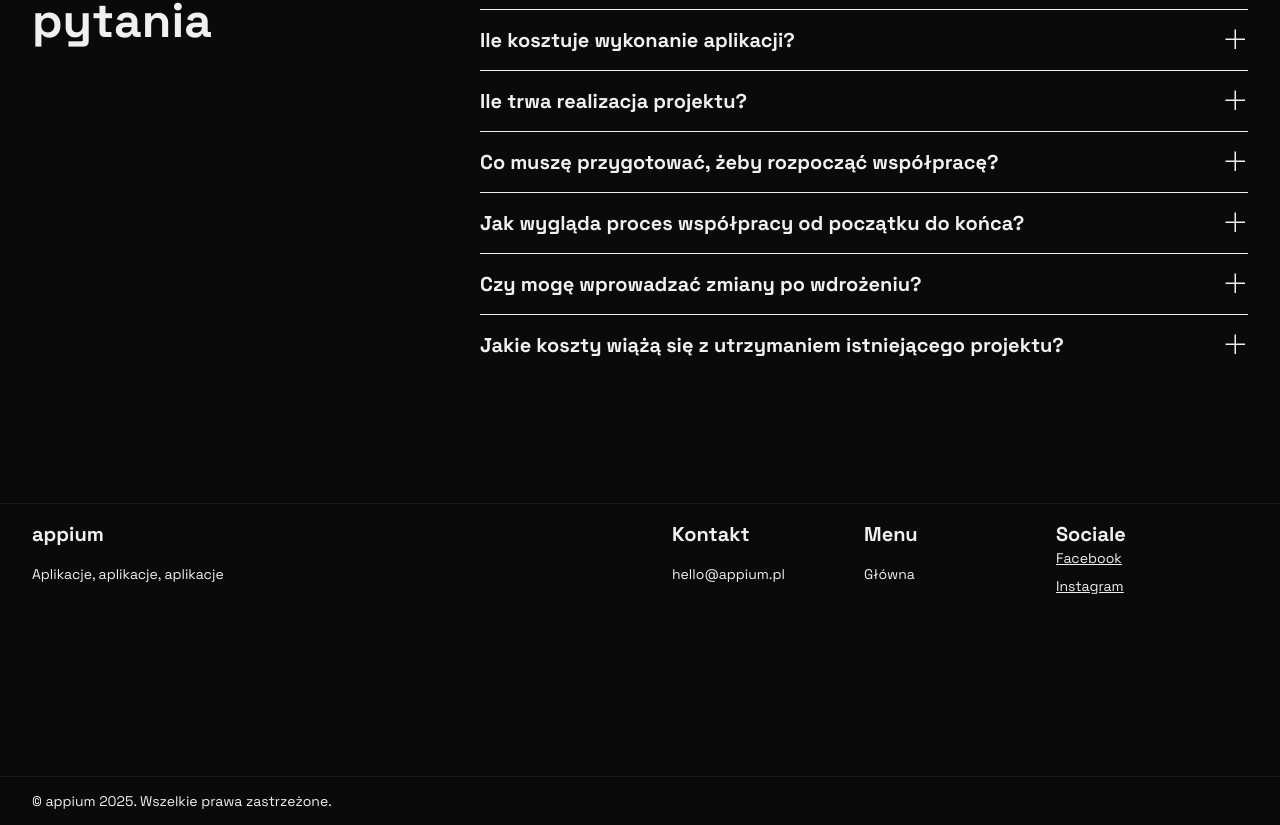
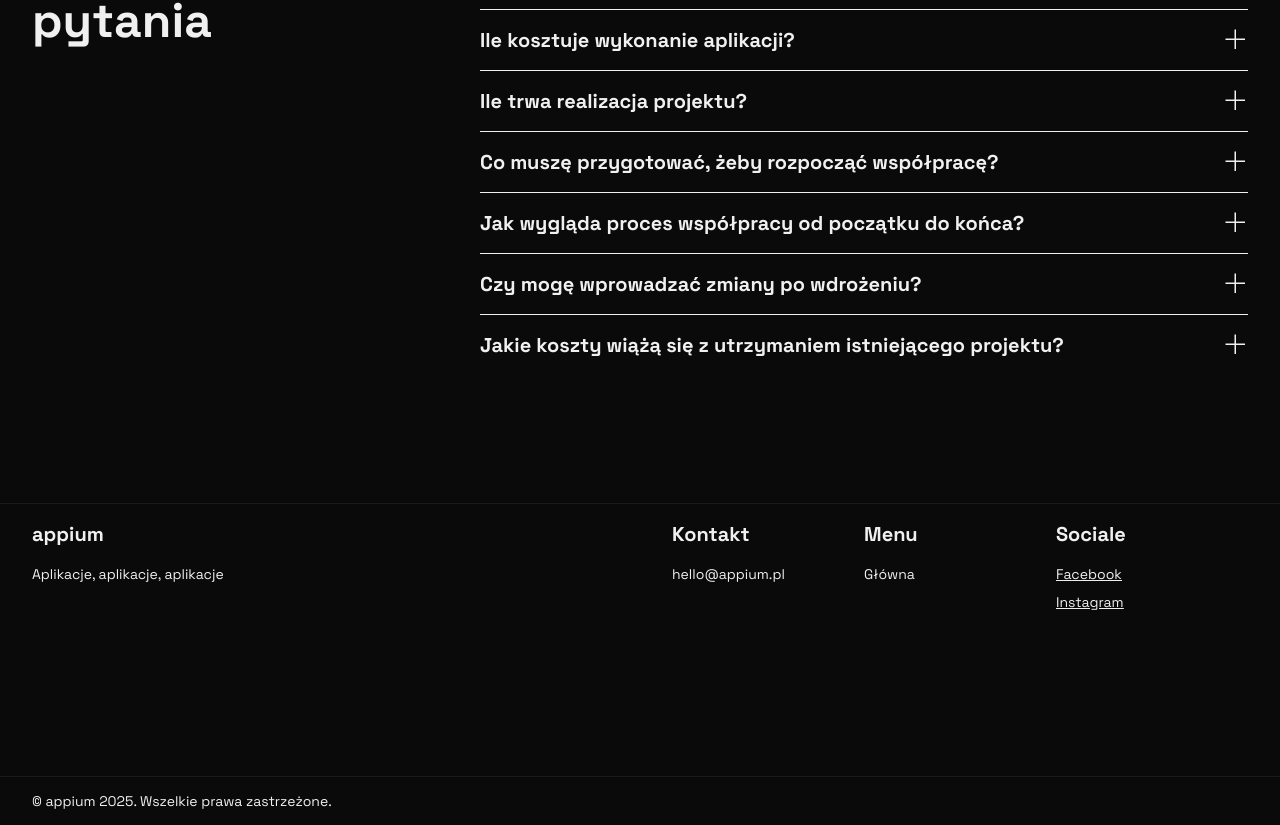
Before and after one commit to gmimjz/appium, a Next.js app: page / in a window 1280 px wide. Shown: the part 3249-4074 px from the top of the page. Built offline with nearby package versions, Linux system fonts and the light colour scheme.

Commit message:
fix gap in socials

```diff
--- a/src/app/(components)/Footer.tsx
+++ b/src/app/(components)/Footer.tsx
@@ -28,7 +28,7 @@ export const Footer = () => {
                   <p>Główna</p>
                 </div>
               </div>
-              <div className="flex flex-col gap-4a w-full md:w-[160px] lg:w-[192px]">
+              <div className="flex flex-col gap-4 w-full md:w-[160px] lg:w-[192px]">
                 <p className="text-xl font-bold">Sociale</p>
                 <div className="flex flex-col gap-2">
                   <p className="underline">
```
